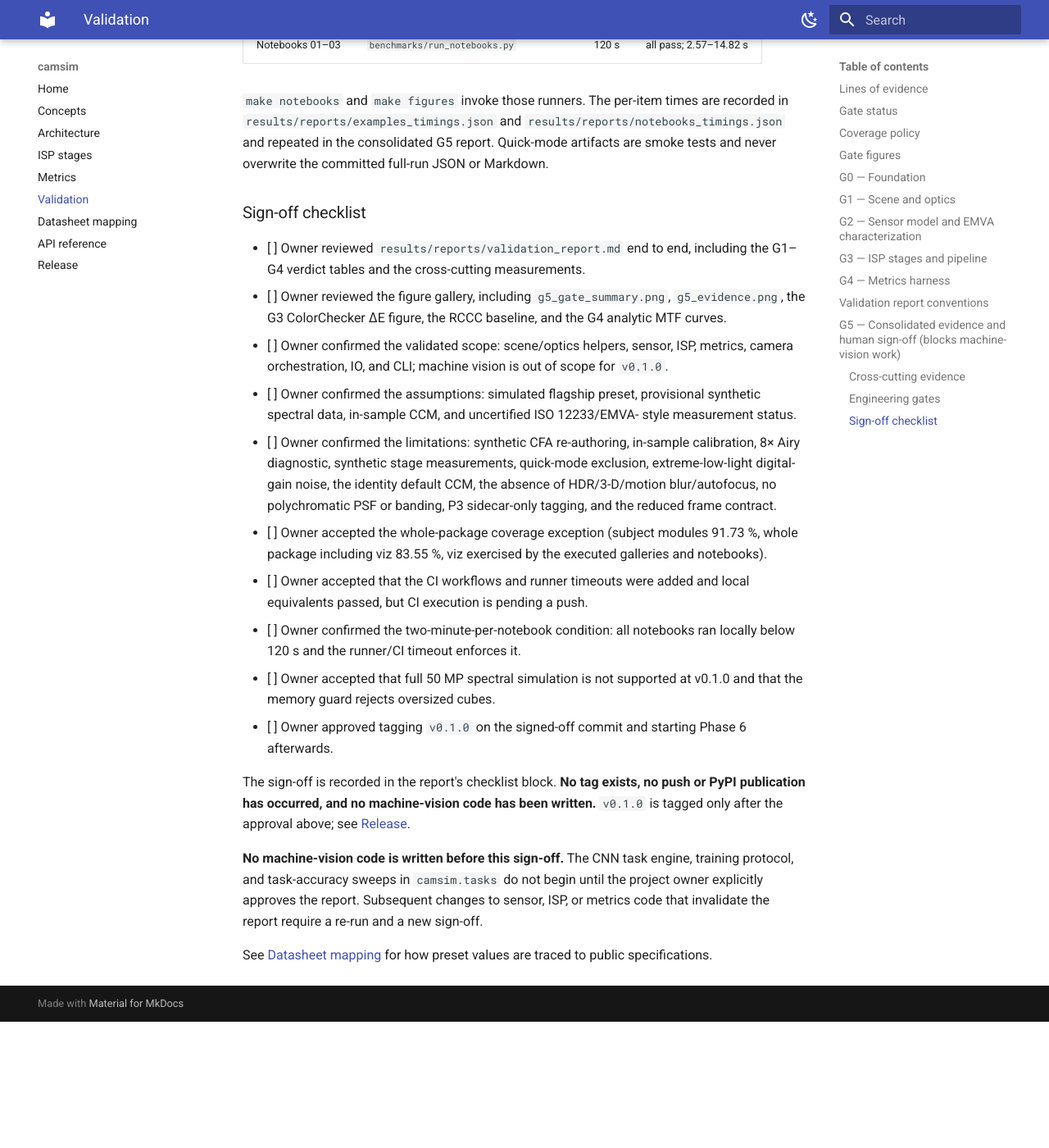
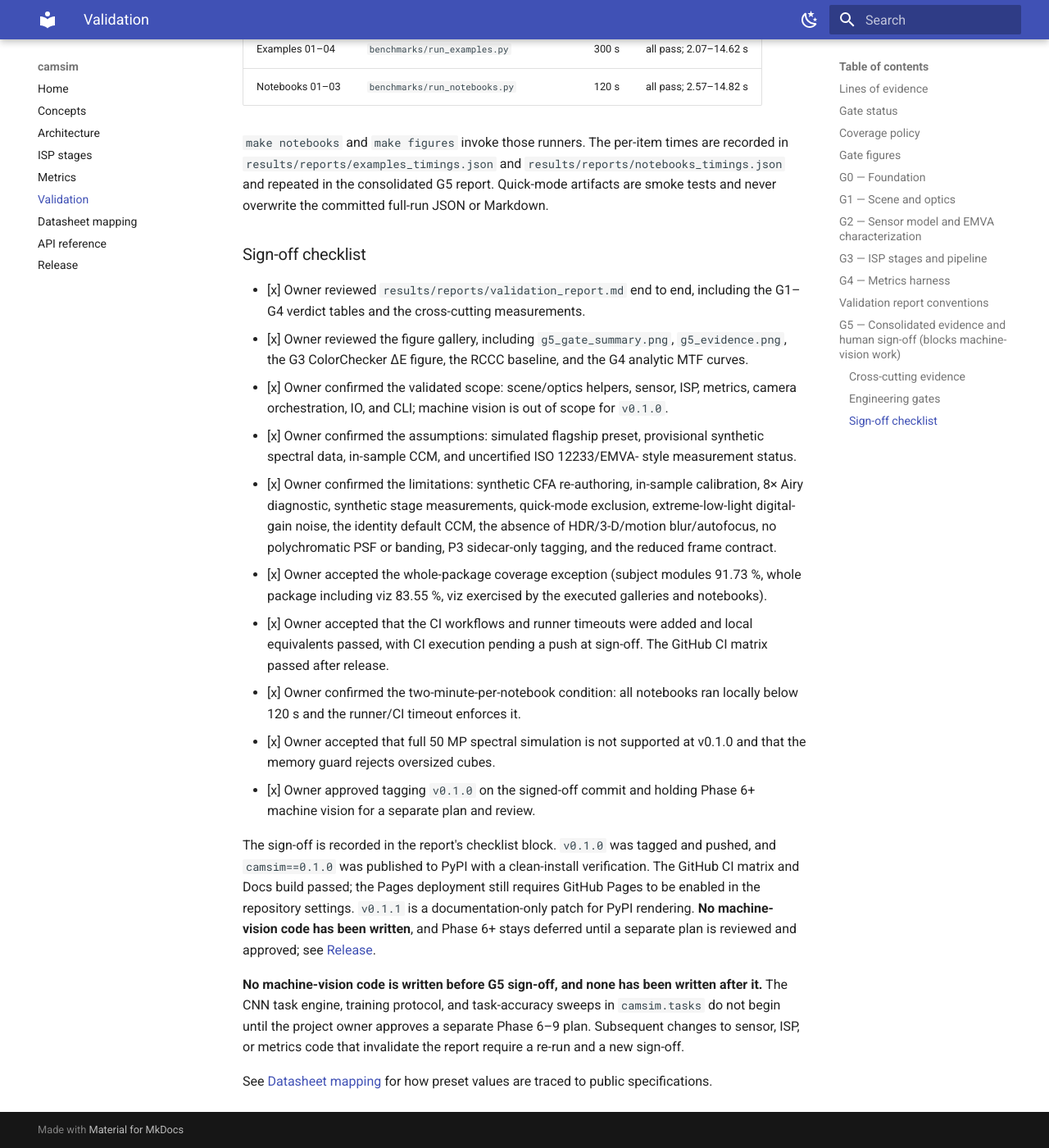
Before and after one commit to pengzhao-ai/camsim, an MkDocs documentation site: the page built from docs/validation.md, in a window 1280 px wide and 1400 px high, scrolled down 18941 px. Shown: the whole window at 82% size. Built offline with MkDocs 1.6.1 and Material for MkDocs 9.7.7, drawn with Linux system fonts in a browser that asks for light colours; before the commit the page ends 20187 px from its top, so only the background shows below that; some of the changed text lies outside the part shown.

Commit message:
release: v0.1.1
Documentation-only patch: make README image and repository link targets
absolute so the PyPI project page renders correctly; bump the version and
release metadata. No source, preset, test, or validation evidence changed.

Co-Authored-By: Claude Code <noreply@anthropic.com>

```diff
--- a/docs/validation.md
+++ b/docs/validation.md
@@ -3,9 +3,11 @@
 This page is the public index of camsim's phase-gate evidence. The
 **sensor/ISP/metrics core is validated and released**: G1–G4 are PASS with
 committed reports, all G5 cross-cutting checks pass, and G5 was signed off by
-the project owner on 2026-10-27 for v0.1.0. A gate is not marked green until
-its report is reproducible from a clean checkout; the signed consolidated
-report is `results/reports/validation_report.md` in the repository.
+the project owner on 2026-10-27 for v0.1.0. `v0.1.0` is the validated G5
+release; `v0.1.1` is a documentation-only patch that fixes PyPI page rendering
+and changes no code or evidence. A gate is not marked green until its report is
+reproducible from a clean checkout; the signed consolidated report is
+`results/reports/validation_report.md` in the repository.
 
 ## Lines of evidence
 
@@ -111,7 +113,7 @@ uv run python -c "import camsim; print(camsim.__version__)"
 
 Expected: the suite passes, lint and formatting are clean, mypy reports no
 issues under `strict`, the documentation builds with warnings treated as
-errors, and the version prints `0.1.0`. The executable form of this gate
+errors, and the version prints `0.1.1`. The executable form of this gate
 is `tests/test_ci_config.py` plus the CI workflows, and `make gate` runs the
 same commands locally.
 
@@ -527,7 +529,7 @@ documented luma placeholder, and the Bayer colour and MTF gates do not apply.
 | `uv run python benchmarks/benchmark_pipeline.py --quick` | 8.34 ms total (128 × 128) |
 | `uv run python benchmarks/benchmark_pipeline.py` | 114.58 ms total (512 × 512) |
 | `uv run python benchmarks/benchmark_pipeline.py --large` | 453.90 ms total (1024 × 1024, 1× oversampling) |
-| `uv build` | wheel and sdist for `0.1.0` |
+| `uv build` | wheel and sdist for `0.1.1` |
 
 CI runs the same commands on Ubuntu and macOS across Python 3.11, 3.12, and
 3.13, and adds `examples` and `notebooks` jobs. **Those workflows were added in
@@ -550,45 +552,49 @@ full-run JSON or Markdown.
 
 ### Sign-off checklist
 
-- [ ] Owner reviewed `results/reports/validation_report.md` end to end,
+- [x] Owner reviewed `results/reports/validation_report.md` end to end,
       including the G1–G4 verdict tables and the cross-cutting measurements.
-- [ ] Owner reviewed the figure gallery, including `g5_gate_summary.png`,
+- [x] Owner reviewed the figure gallery, including `g5_gate_summary.png`,
       `g5_evidence.png`, the G3 ColorChecker ΔE figure, the RCCC baseline, and
       the G4 analytic MTF curves.
-- [ ] Owner confirmed the validated scope: scene/optics helpers, sensor, ISP,
+- [x] Owner confirmed the validated scope: scene/optics helpers, sensor, ISP,
       metrics, camera orchestration, IO, and CLI; machine vision is out of
       scope for `v0.1.0`.
-- [ ] Owner confirmed the assumptions: simulated flagship preset, provisional
+- [x] Owner confirmed the assumptions: simulated flagship preset, provisional
       synthetic spectral data, in-sample CCM, and uncertified ISO 12233/EMVA-
       style measurement status.
-- [ ] Owner confirmed the limitations: synthetic CFA re-authoring, in-sample
+- [x] Owner confirmed the limitations: synthetic CFA re-authoring, in-sample
       calibration, 8× Airy diagnostic, synthetic stage measurements,
       quick-mode exclusion, extreme-low-light digital-gain noise, the identity
       default CCM, the absence of HDR/3-D/motion blur/autofocus, no
       polychromatic PSF or banding, P3 sidecar-only tagging, and the reduced
       frame contract.
-- [ ] Owner accepted the whole-package coverage exception (subject modules
+- [x] Owner accepted the whole-package coverage exception (subject modules
       91.73 %, whole package including viz 83.55 %, viz exercised by the
       executed galleries and notebooks).
-- [ ] Owner accepted that the CI workflows and runner timeouts were added and
-      local equivalents passed, but CI execution is pending a push.
-- [ ] Owner confirmed the two-minute-per-notebook condition: all notebooks ran
+- [x] Owner accepted that the CI workflows and runner timeouts were added and
+      local equivalents passed, with CI execution pending a push at sign-off.
+      The GitHub CI matrix passed after release.
+- [x] Owner confirmed the two-minute-per-notebook condition: all notebooks ran
       locally below 120 s and the runner/CI timeout enforces it.
-- [ ] Owner accepted that full 50 MP spectral simulation is not supported at
+- [x] Owner accepted that full 50 MP spectral simulation is not supported at
       v0.1.0 and that the memory guard rejects oversized cubes.
-- [ ] Owner approved tagging `v0.1.0` on the signed-off commit and starting
-      Phase 6 afterwards.
+- [x] Owner approved tagging `v0.1.0` on the signed-off commit and holding
+      Phase 6+ machine vision for a separate plan and review.
 
-The sign-off is recorded in the report's checklist block. **No tag exists, no
-push or PyPI publication has occurred, and no machine-vision code has been
-written.** `v0.1.0` is tagged only after the approval above; see
-[Release](release.md).
+The sign-off is recorded in the report's checklist block. `v0.1.0` was tagged
+and pushed, and `camsim==0.1.0` was published to PyPI with a clean-install
+verification. The GitHub CI matrix and Docs build passed; the Pages deployment
+still requires GitHub Pages to be enabled in the repository settings.
+`v0.1.1` is a documentation-only patch for PyPI rendering. **No
+machine-vision code has been written**, and Phase 6+ stays deferred until a
+separate plan is reviewed and approved; see [Release](release.md).
 
-**No machine-vision code is written before this sign-off.** The CNN task
-engine, training protocol, and task-accuracy sweeps in `camsim.tasks` do not
-begin until the project owner explicitly approves the report. Subsequent
-changes to sensor, ISP, or metrics code that invalidate the report require a
-re-run and a new sign-off.
+**No machine-vision code is written before G5 sign-off, and none has been
+written after it.** The CNN task engine, training protocol, and task-accuracy
+sweeps in `camsim.tasks` do not begin until the project owner approves a
+separate Phase 6–9 plan. Subsequent changes to sensor, ISP, or metrics code
+that invalidate the report require a re-run and a new sign-off.
 
 See [Datasheet mapping](datasheet_mapping.md) for how preset values are traced
 to public specifications.
--- a/src/camsim/_version.py
+++ b/src/camsim/_version.py
@@ -4,4 +4,4 @@
 metadata and ``camsim.__version__`` cannot drift apart.
 """
 
-__version__ = "0.1.0"
+__version__ = "0.1.1"
```
Also changed, not shown: CHANGELOG.md (+26 -4 lines), CLAUDE.md (+8 -7 lines), README.md (+54 -52 lines), docs/index.md (+6 -4 lines), docs/release.md (+22 -14 lines), results/reports/validation_report.md (+2 -0 lines), 2 other files.
